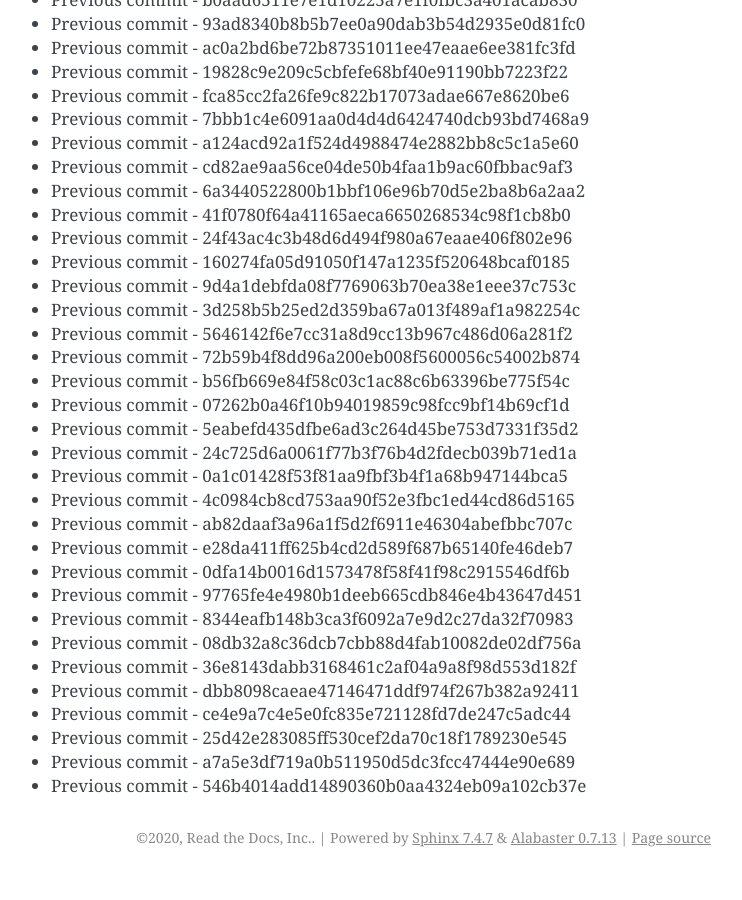
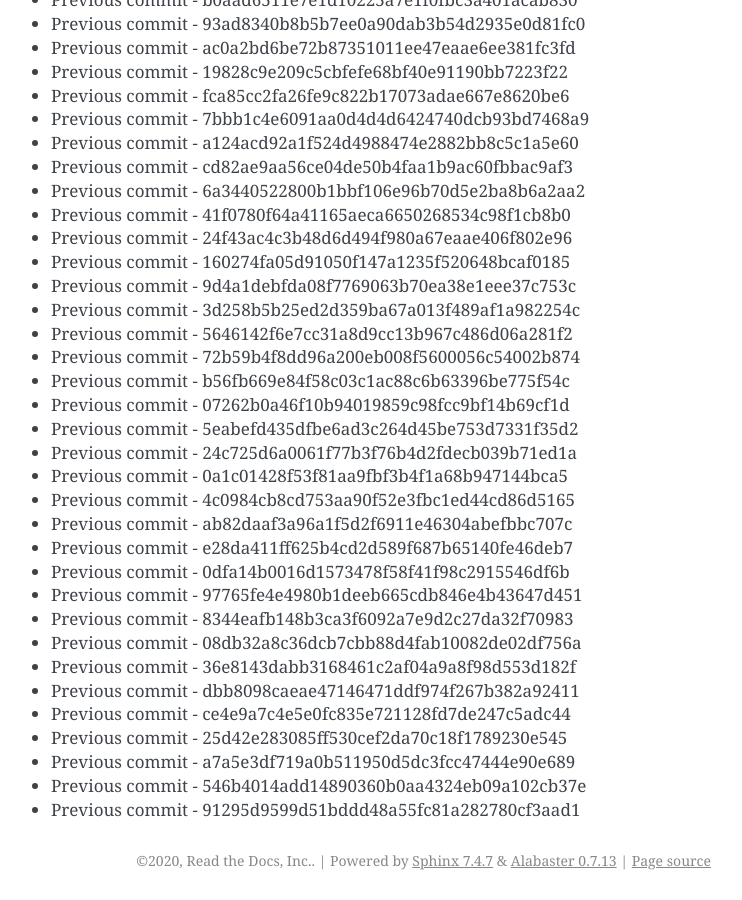
Before and after one commit to readthedocs/rtd-git-stresstest, a Sphinx documentation site: the page built from docs/updates.rst, in a window 1280 px wide and 900 px high, scrolled down 76115 px. Shown: the whole window, without its empty margins (399-1141 px from the left). Built offline with Sphinx 7.4.7, drawn with Linux system fonts in a browser that asks for light colours; before the commit the page ends 76992 px from its top, so only the background shows below that.

Commit message:
Generating commit from previous: 91295d9599d51bddd48a55fc81a282780cf3aad1

```diff
--- a/docs/updates.rst
+++ b/docs/updates.rst
@@ -3230,3 +3230,4 @@ It can be tested for any performance characteristics.
 * Previous commit - 25d42e283085ff530cef2da70c18f1789230e545
 * Previous commit - a7a5e3df719a0b511950d5dc3fcc47444e90e689
 * Previous commit - 546b4014add14890360b0aa4324eb09a102cb37e
+* Previous commit - 91295d9599d51bddd48a55fc81a282780cf3aad1
```
